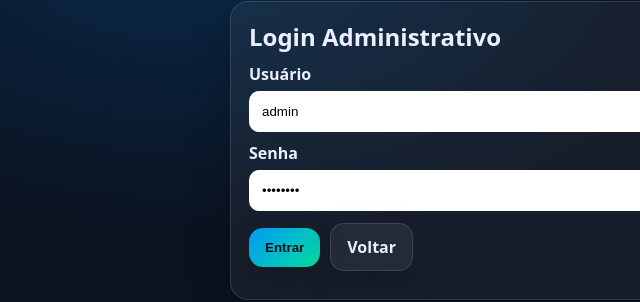
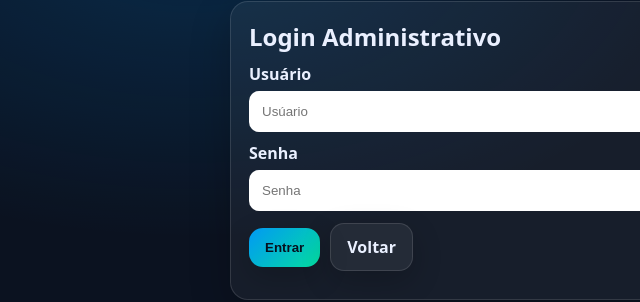
Before and after one commit to LonesTurismo/LonesTurismo, a plain HTML site: page frontend/admin.html in a window 1280 px wide. Shown: the part 107-409 px from the top of the page, 0-640 px from the left. Drawn offline with Linux system fonts and the light colour scheme.

Commit message:
atualização do site

```diff
--- a/frontend/admin.html
+++ b/frontend/admin.html
@@ -24,10 +24,10 @@
       <h2 style="margin:0 0 8px 0;">Login Administrativo</h2>
 
       <label>Usuário</label>
-      <input id="admUser" value="admin"/>
+      <input id="admUser" placeholder="Usúario"/>
 
       <label>Senha</label>
-      <input id="admPass" type="password" value="admin123"/>
+      <input id="admPass" type="password" placeholder="Senha"/>
       <div class="row">
         <button class="btn primary" id="btnAdminLogin">Entrar</button>
         <a class="btn" href="admin.html">Voltar</a>
```
